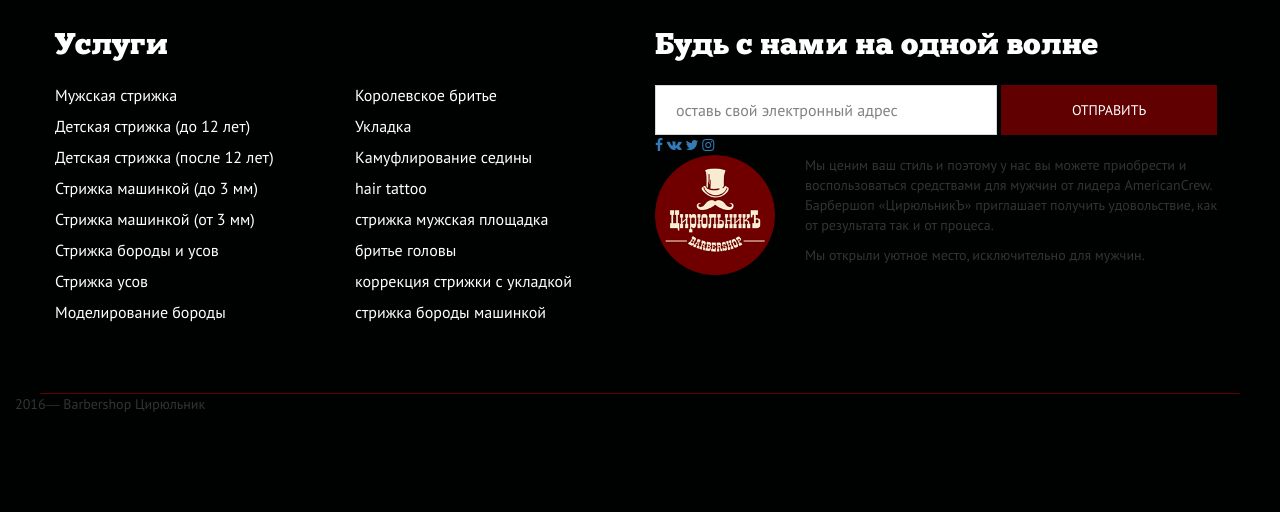
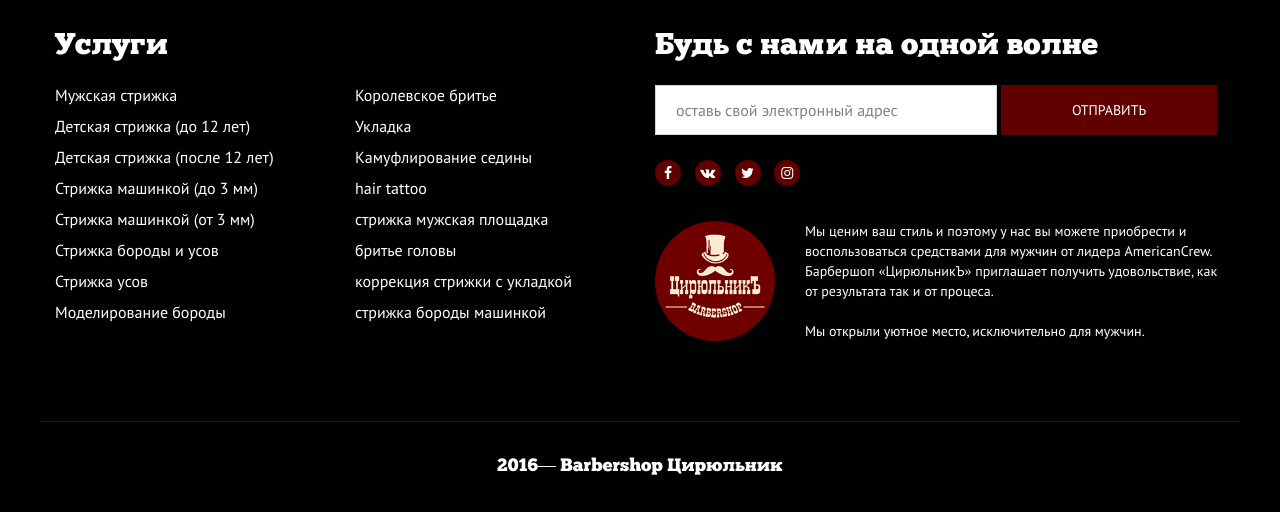
Before and after one commit to AntonShulzhenko/zirulnik, a plain HTML site: page source/index.html in a window 1280 px wide. Shown: the part 7749-8261 px from the top of the page. Before the commit the page ends 8173 px from the top, so only its background shows below. Drawn offline with nearby package versions, Linux system fonts and the light colour scheme; some packages are replaced by stand-ins of ours.

Commit message:
'footer'

```diff
--- a/sass/layout/_footer.scss
+++ b/sass/layout/_footer.scss
@@ -37,4 +37,29 @@
     width: 38%;
     height: 50px;
   }
+  &__p {
+    @include type-setting(-1);
+    color: set-color('white');
+    margin-bottom: 20px;
+  }
+  &__name {
+    font-family: $main-font;
+    @include type-setting(1);
+    color: set-color('white');
+    margin: 30px auto;
+  }
 }
+
+.socials {
+  &__link {
+    display: inline-block;
+    width: 26px;
+    height: 26px;
+    border-radius: 50%;
+    background-color: set-color('accent');
+    line-height: 26px;
+    color: set-color('white');
+    text-align: center;
+    margin: 25px 10px 35px 0;
+  }
+}
--- a/source/index.html
+++ b/source/index.html
@@ -547,7 +547,7 @@
           </div>
         </div>
 
-        <p class="footer__name">2016— Barbershop Цирюльник</p>
+        <p class="footer__name text-center">2016— Barbershop Цирюльник</p>
       </footer>
     </main>
 
```
Also changed, not shown: source/css/styles.css.
